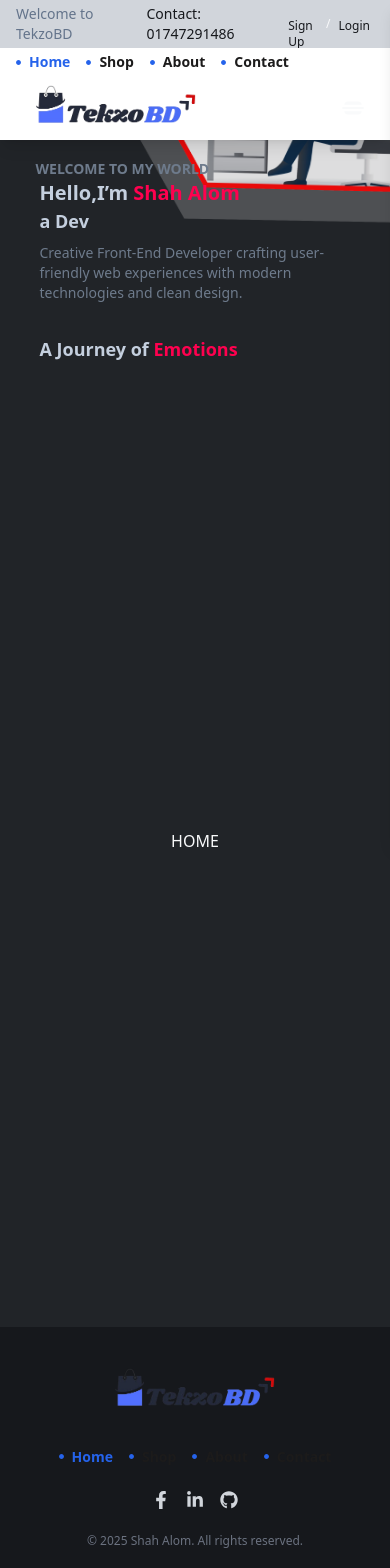
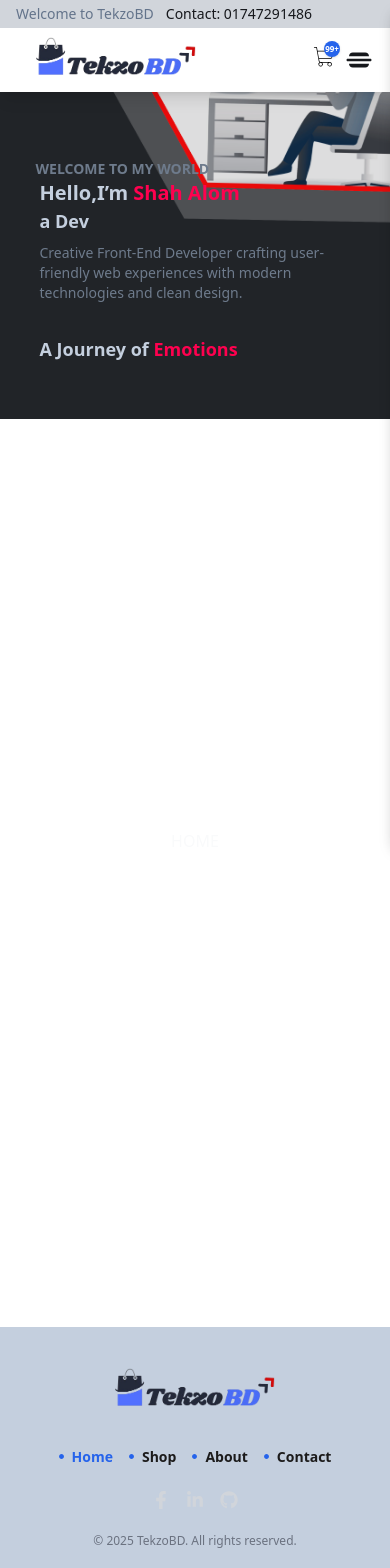
Before and after one commit to ShahAlom47/tekzoBD-official, a Next.js app: page / in a window 390 px wide. Shown: the top 1568 px of the page. Built offline with nearby package versions, Linux system fonts and the light colour scheme; no server answers.

Commit message:
update  mobile  nabar

```diff
--- a/src/app/layout.tsx
+++ b/src/app/layout.tsx
@@ -18,7 +18,7 @@ export default function RootLayout({
 }) {
   return (
     <html lang="en" className="dark">
-      <body className="min-h-screen bg-blackLight">
+      <body className="min-h-screen bg-white">
         <Providers>
           <ConditionalWrapper hideOn={["dashboard"]}>
             <Navbar />
--- a/src/components/Drawer.tsx
+++ b/src/components/Drawer.tsx
@@ -62,7 +62,7 @@ const Drawer: React.FC<DrawerProps> = ({
       {isOpen && (
         <div
           onClick={onClose}
-          className="fixed inset-0 bg-black/40 backdrop-blur-sm z-40"
+          className="fixed inset-0 bg-black/40 backdrop-blur-sm z-40 min-h-screen"
         />
       )}
 
@@ -75,7 +75,7 @@ const Drawer: React.FC<DrawerProps> = ({
           ${getPositionClasses()} ${className}
         `}
       >
-        <div className="flex justify-end p-3">
+        <div className="flex justify-end px-3">
           <button
             onClick={onClose}
             className="text-xl font-bold hover:text-red-500 text-gray-600"
--- a/src/components/Footer.tsx
+++ b/src/components/Footer.tsx
@@ -6,7 +6,7 @@ import NavLinks from "./NavLinks";
 
 const Footer = () => {
   return (
-    <footer className="bg-blackDeep text-gray-300 py-8 px-4 mt-16">
+    <footer className="bg-grayLight text-gray-300 py-8 px-4 mt-16">
       <div className="max-w-7xl mx-auto flex flex-col md:flex-row justify-between items-center gap-6">
         {/* Logo or Site Name */}
         <div className="text-2xl font-bold text-white">
@@ -49,7 +49,7 @@ const Footer = () => {
 
       {/* Bottom Line */}
       <div className="text-center text-xs mt-6 text-gray-500">
-        © {new Date().getFullYear()} Shah Alom. All rights reserved.
+        © {new Date().getFullYear()} TekzoBD. All rights reserved.
       </div>
     </footer>
   );
--- a/src/components/MobileNavbar.tsx
+++ b/src/components/MobileNavbar.tsx
@@ -4,6 +4,8 @@ import { CgMenuHotdog } from "react-icons/cg";
 import NavLinks from "./NavLinks";
 import Logo from "./Logo";
 import Drawer from "./Drawer";
+import NavCart from "./NavCart";
+import AuthButton from "./AuthButton";
 
 const MobileNavBar = () => {
   const [isOpen, setIsOpen] = useState(false);
@@ -11,27 +13,32 @@ const MobileNavBar = () => {
   return (
     <div className="flex items-center justify-between w-full px-4 py-0 bg-[var(--custom-bg)] text-[var(--custom-title)]">
       <Logo />
-      <button
-        onClick={() => setIsOpen(true)}
-        className="cursor-pointer p-2 rounded hover:bg-[var(--custom-card-hover)]"
-      >
-        <CgMenuHotdog size={26} />
-      </button>
+      <div className=" flex items-center  gap-2">
+        <NavCart></NavCart>
+        <button
+          onClick={() => setIsOpen(true)}
+          className="cursor-pointer text-blackDeep"
+        >
+          <CgMenuHotdog size={30} />
+        </button>
+      </div>
 
       <Drawer
         isOpen={isOpen}
         onClose={() => setIsOpen(false)}
         direction="right"
         width="w-[50%]"
-        className="rounded-l-lg "
+        className="rounded-l-lg  "
       >
-      <div className="flex flex-col gap-2 p-2">
-        <div className="py-4 w-full border-b-2 border-grayLight mb-3 flex gap-2">
-
-
+        <div className=" gap-2 p-2 flex justify-between flex-col items-center   min-h-[95vh]">
+          <Logo></Logo>
+        <div className="flex flex-col items-start justify-start w-full flex-1">
+            <NavLinks />
         </div>
-          <NavLinks />
-      </div>
+        <div className=" border-t-2 w-full">
+          <AuthButton></AuthButton>
+        </div>
+        </div>
       </Drawer>
     </div>
   );
--- a/src/components/NavCart.tsx
+++ b/src/components/NavCart.tsx
@@ -18,10 +18,10 @@ const NavCart = () => {
       {/* Cart Button */}
       <button
         onClick={onOpen}
-        className="text-black text-3xl font-light relative"
+        className="text-black md:text-3xl text-2xl font-light relative"
       >
         <PiShoppingCartThin />
-        <span className="h-5 w-5 bg-brandPrimary rounded-full absolute -top-1 -right-1 text-[10px] text-white flex items-center justify-center font-semibold shadow">
+        <span className="md:h-5 md:w-5 h-4 w-4 p-1 bg-brandPrimary rounded-full absolute -top-1 -right-1 md:text-[9px] text-[8px] text-white flex items-center justify-center font-semibold shadow">
           99+
         </span>
       </button>
--- a/src/components/Navbar.tsx
+++ b/src/components/Navbar.tsx
@@ -33,7 +33,7 @@ const Navbar = () => {
             <h1 className=" text-brandNeutral">Welcome to TekzoBD</h1>
             <h1 className="text-blackDeep">Contact: 01747291486</h1>
           </div>
-          <AuthButton></AuthButton>
+      <div className="md:block hidden">    <AuthButton></AuthButton></div>
         </div>
       </div>
       <div className=" lg:flex md:flex hidden items-center justify-between  max-w  ">
@@ -49,7 +49,7 @@ const Navbar = () => {
         </div>
       </div>
       <div
-        className={` text-sm  duration-500 transition-all overflow-hidden max-w flex gap-4
+        className={` text-sm  duration-500 transition-all overflow-hidden max-w md:flex hidden gap-4
           ${showNavbar ? " px-4 py-1 " : "  px-4 p-0"} `}
         style={{
           maxHeight: showNavbar ? "200px  " : "0px",
```
